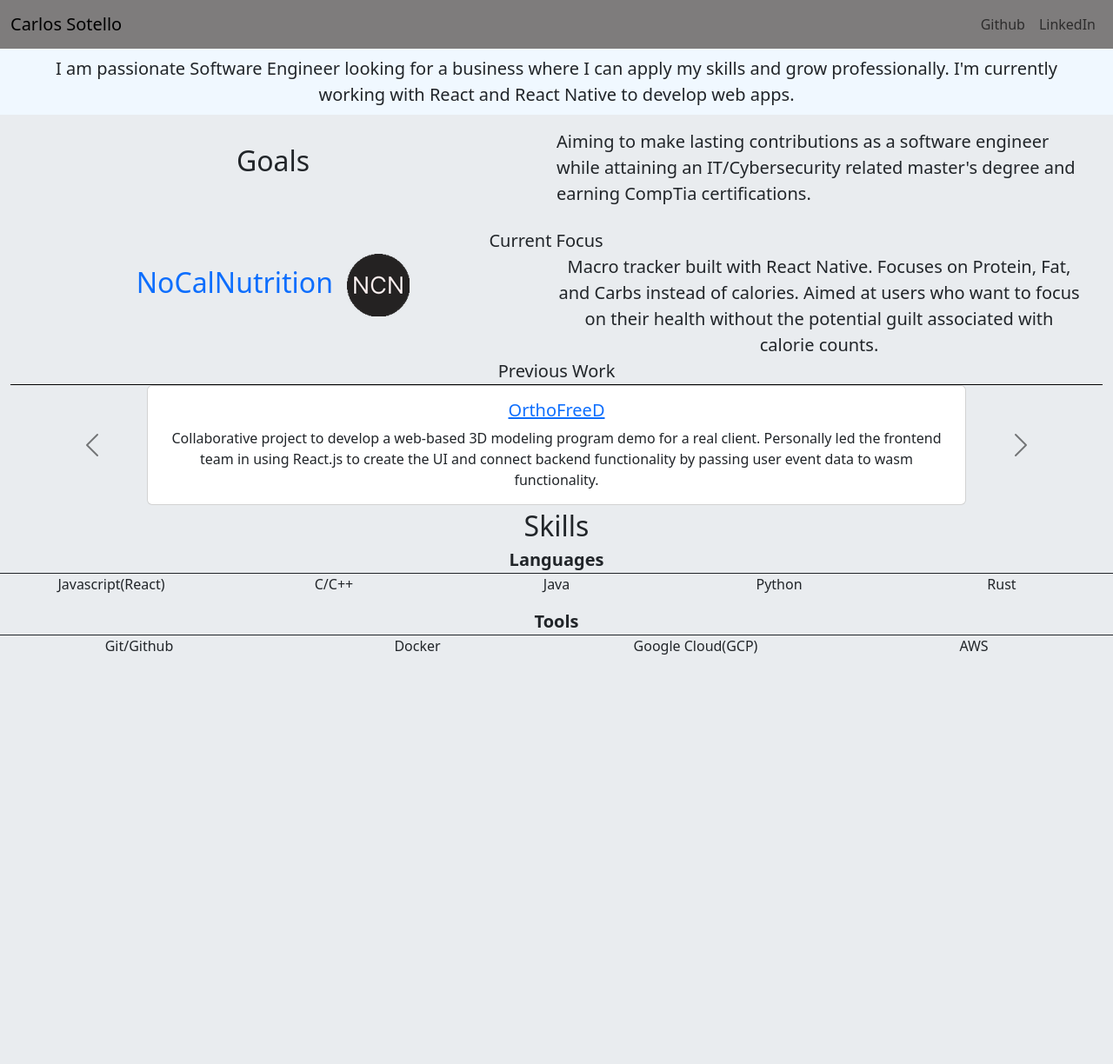
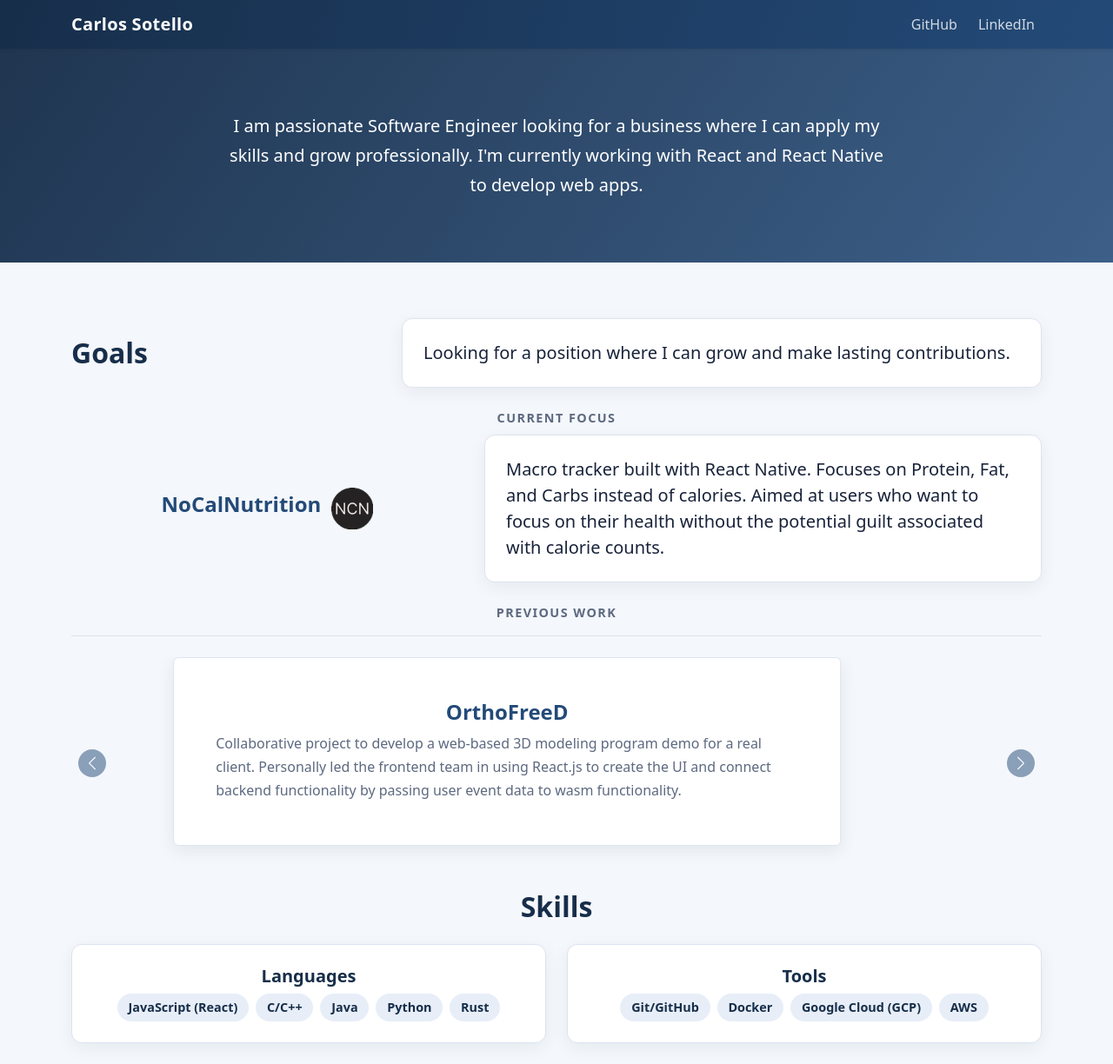
Before and after one commit to csotello/csotello.github.io, a plain HTML site: page index.html in a window 1280 px wide. Shown: the whole page at 87% size. Before the commit the page ends 803 px from the top, so only its background shows below. Drawn offline with nearby package versions, Linux system fonts and the light colour scheme.

Commit message:
generate style update

```diff
--- a/index.html
+++ b/index.html
@@ -2,7 +2,6 @@
 <html>
   <head>
     <title>Carlos Sotello</title>
-    <link type="stylesheet" href="style.css" />
     <meta charset="utf-8" />
     <meta name="viewport" content="width=device-width, initial-scale=1" />
     <link
@@ -11,6 +10,7 @@
       integrity="sha384-T3c6CoIi6uLrA9TneNEoa7RxnatzjcDSCmG1MXxSR1GAsXEV/Dwwykc2MPK8M2HN"
       crossorigin="anonymous"
     />
+    <link rel="stylesheet" href="style.css" />
     <script src="https://ajax.googleapis.com/ajax/libs/jquery/3.5.1/jquery.min.js"></script>
     <script
       src="https://cdn.jsdelivr.net/npm/bootstrap@5.3.2/dist/js/bootstrap.bundle.min.js"
@@ -19,13 +19,10 @@
     ></script>
   </head>
 
-  <body style="padding: 0" class="bg-body-secondary">
-    <nav
-      class="navbar navbar-expand-lg"
-      style="background-color: rgb(126, 124, 124)"
-    >
-      <div class="container-fluid">
-        <a href="#" class="navbar-brand">Carlos Sotello</a>
+  <body>
+    <nav class="navbar navbar-expand-lg navbar-dark shadow-sm">
+      <div class="container">
+        <a href="#" class="navbar-brand fw-semibold">Carlos Sotello</a>
         <button
           class="navbar-toggler"
           type="button"
@@ -41,9 +38,9 @@
           class="collapse navbar-collapse justify-content-end"
           id="navbarNav"
         >
-          <ul class="navbar-nav">
+          <ul class="navbar-nav gap-lg-2">
             <li class="nav-item">
-              <a class="nav-link" href="https://github.com/csotello">Github</a>
+              <a class="nav-link" href="https://github.com/csotello">GitHub</a>
             </li>
             <li class="nav-item">
               <a class="nav-link" href="https://www.linkedin.com/in/csotello/"
@@ -55,57 +52,75 @@
       </div>
     </nav>
 
-    <div
-      class="container-fluid mb-3 text-center"
-      style="background-color: aliceblue"
-    >
-      <div class="fs-5 px-5 py-2">
+    <main>
+      <section class="hero-section text-center">
+        <div class="container">
+          <div class="fs-5 mx-auto hero-copy">
             I am passionate Software Engineer looking for a business where I can
             apply my skills and grow professionally. I'm currently working with
             React and React Native to develop web apps.
           </div>
         </div>
+      </section>
 
-    <div class="container-fluid row">
-      <p class="fs-2 text-center col align-self-center">Goals</p>
-      <div class="fs-5 col align-self-center">
-        Aiming to make lasting contributions as a software engineer while
-        attaining an IT/Cybersecurity related master's degree and earning
-        CompTia certifications.
+      <section class="container section-space">
+        <div class="row align-items-center g-4">
+          <div class="col-md-4">
+            <h2 class="section-title mb-0">Goals</h2>
+          </div>
+          <div class="col-md-8">
+            <div class="content-card fs-5">
+              Looking for a position where I can grow and make lasting
+              contributions.
             </div>
           </div>
+        </div>
+      </section>
 
-    <div class="container-fluid pt-4 text-center row">
-      <div class="fs-5">Current Focus</div>
-      <div class="fs-2 col">
+      <section class="container section-space pt-0 text-center">
+        <p class="eyebrow mb-2">Current Focus</p>
+        <div class="row align-items-center justify-content-center g-4">
+          <div class="col-md-5">
             <a
-          class="text-decoration-none pe-2"
+              class="project-link"
               href="https://github.com/csotello/NoCalNutrition"
               >NoCalNutrition</a
             >
-        <img src="./ic_launcher_round.png" alt="NoCalNutrition" />
+            <img
+              class="project-icon ms-2"
+              src="./ic_launcher_round.png"
+              alt="NoCalNutrition"
+            />
           </div>
-      <div class="fs-5 col">
-        Macro tracker built with React Native. Focuses on Protein, Fat, and
-        Carbs instead of calories. Aimed at users who want to focus on their
-        health without the potential guilt associated with calorie counts.
+          <div class="col-md-7 text-md-start">
+            <div class="content-card fs-5">
+              Macro tracker built with React Native. Focuses on Protein, Fat,
+              and Carbs instead of calories. Aimed at users who want to focus on
+              their health without the potential guilt associated with calorie
+              counts.
             </div>
           </div>
+        </div>
+      </section>
 
-    <div class="container-fluid text-center">
-      <div class="fs-5 border-bottom border-black">Previous Work</div>
-      <div class="carousel slide d-flex" id="projectCarousel">
+      <section class="container section-space pt-0 text-center">
+        <p class="eyebrow border-bottom pb-3 mb-4">Previous Work</p>
+        <div
+          class="carousel slide project-carousel"
+          id="projectCarousel"
+          data-bs-ride="carousel"
+        >
           <div class="carousel-inner">
             <div class="carousel-item active">
-            <div class="card mx-auto w-75">
-              <div class="card-body">
-                <h5 class="card-title text-center">
+              <div class="card project-card mx-auto">
+                <div class="card-body p-4 p-md-5">
+                  <h3 class="card-title text-center h4">
                     <a
                       href="https://github.com/csotello/Gaffney-Orthotics-Capstone-Project"
                       >OrthoFreeD</a
                     >
-                </h5>
-                <p class="card-text">
+                  </h3>
+                  <p class="card-text mb-0">
                     Collaborative project to develop a web-based 3D modeling
                     program demo for a real client. Personally led the frontend
                     team in using React.js to create the UI and connect backend
@@ -116,33 +131,31 @@
               </div>
             </div>
             <div class="carousel-item">
-            <div class="card mx-auto w-75">
-              <div class="card-body">
-                <h5 class="card-title text-center">
+              <div class="card project-card mx-auto">
+                <div class="card-body p-4 p-md-5">
+                  <h3 class="card-title text-center h4">
                     <a href="https://github.com/csotello/CuteDogStash"
                       >CuteDogStash</a
                     >
-                </h5>
-                <p class="card-text">
+                  </h3>
+                  <p class="card-text mb-0">
                     Blog site written in Rust using the
                     <a href="https://github.com/yewstack/yew">Yew</a>
                     framework(similar to React.js) and
-                  <a href="https://github.com/thedodd/trunk">Trunk</a> to bundle
-                  generated .wasm and .js files. Aimed toward users on a shared
-                  computer, the site allows people to create accounts and post
-                  images(specifically of their dog) which others can rate.
-                  Storage persists through local storage.
+                    <a href="https://github.com/thedodd/trunk">Trunk</a> to
+                    bundle generated .wasm and .js files. Aimed toward users on
+                    a shared computer, the site allows people to create accounts
+                    and post images(specifically of their dog) which others can
+                    rate. Storage persists through local storage.
                   </p>
                 </div>
               </div>
             </div>
             <div class="carousel-item">
-            <div class="card mx-auto w-75">
-              <div class="card-body">
-                <h5 class="card-title text-center">
-                  <p>Husbot</p>
-                </h5>
-                <p class="card-text">
+              <div class="card project-card mx-auto">
+                <div class="card-body p-4 p-md-5">
+                  <h3 class="card-title text-center h4">Husbot</h3>
+                  <p class="card-text mb-0">
                     Personal project to create a Twitch chat bot for my
                     girlfriends stream. Current used and occasionally updated.
                     Integrated with Guild Wars 2 API to show player information.
@@ -159,11 +172,7 @@
             data-bs-target="#projectCarousel"
             data-bs-slide="prev"
           >
-          <span
-            class="carousel-control-prev-icon"
-            aria-hidden="true"
-            style="filter: invert(1)"
-          ></span>
+            <span class="carousel-control-prev-icon" aria-hidden="true"></span>
             <span class="visually-hidden">Previous</span>
           </button>
           <button
@@ -172,41 +181,40 @@
             data-bs-target="#projectCarousel"
             data-bs-slide="next"
           >
-          <span
-            class="carousel-control-next-icon"
-            aria-hidden="true"
-            style="filter: invert(1)"
-          ></span>
+            <span class="carousel-control-next-icon" aria-hidden="true"></span>
             <span class="visually-hidden">Next</span>
           </button>
         </div>
-    </div>
+      </section>
 
-    <div class="container-fluid text-center">
-      <div class="fs-2">Skills</div>
-      <div class="row pb-3">
-        <div
-          style="font-size: 20px; font-weight: bold; border-bottom: 1px solid"
-        >
-          Languages
-        </div>
-        <div class="col">Javascript(React)</div>
-        <div class="col">C/C++</div>
-        <div class="col">Java</div>
-        <div class="col">Python</div>
-        <div class="col">Rust</div>
-      </div>
-      <div class="row pb-5">
-        <div
-          style="font-size: 20px; font-weight: bold; border-bottom: 1px solid"
-        >
-          Tools
-        </div>
-        <div class="col">Git/Github</div>
-        <div class="col">Docker</div>
-        <div class="col">Google Cloud(GCP)</div>
-        <div class="col">AWS</div>
+      <section class="container section-space pt-0 text-center">
+        <h2 class="section-title mb-4">Skills</h2>
+        <div class="row g-4">
+          <div class="col-md-6">
+            <div class="skill-group h-100">
+              <h3 class="h5">Languages</h3>
+              <div class="d-flex flex-wrap justify-content-center gap-2">
+                <span class="badge rounded-pill">JavaScript (React)</span>
+                <span class="badge rounded-pill">C/C++</span>
+                <span class="badge rounded-pill">Java</span>
+                <span class="badge rounded-pill">Python</span>
+                <span class="badge rounded-pill">Rust</span>
               </div>
             </div>
+          </div>
+          <div class="col-md-6">
+            <div class="skill-group h-100">
+              <h3 class="h5">Tools</h3>
+              <div class="d-flex flex-wrap justify-content-center gap-2">
+                <span class="badge rounded-pill">Git/GitHub</span>
+                <span class="badge rounded-pill">Docker</span>
+                <span class="badge rounded-pill">Google Cloud (GCP)</span>
+                <span class="badge rounded-pill">AWS</span>
+              </div>
+            </div>
+          </div>
+        </div>
+      </section>
+    </main>
   </body>
 </html>
--- a/style.css
+++ b/style.css
@@ -1,5 +1,74 @@
-/* Remove the navbar's default margin-bottom and rounded borders */
+:root {
+  --ink: #18233a;
+  --muted-ink: #5d6980;
+  --brand: #234a78;
+  --brand-dark: #172e4a;
+  --surface: #ffffff;
+  --canvas: #f4f7fb;
+  --line: #dce4f0;
+}
+
+body {
+  color: var(--ink);
+  background: var(--canvas);
+  font-family: system-ui, -apple-system, "Segoe UI", sans-serif;
+}
+
 .navbar {
-    margin-bottom: 0;
-    border-radius: 0;
-  }
+  background: linear-gradient(110deg, var(--brand-dark), var(--brand));
+}
+
+.navbar-brand { letter-spacing: .015em; }
+.nav-link { color: rgba(255, 255, 255, .8) !important; }
+.nav-link:hover, .nav-link:focus { color: #fff !important; }
+
+.hero-section {
+  padding: 4.5rem 0;
+  color: #fff;
+  background: linear-gradient(125deg, rgba(23, 46, 74, .96), rgba(35, 74, 120, .88));
+}
+
+.hero-copy { max-width: 47rem; line-height: 1.7; }
+.section-space { padding-top: 4rem; padding-bottom: 1.5rem; }
+.section-title { color: var(--brand-dark); font-weight: 700; }
+
+.eyebrow {
+  color: var(--muted-ink);
+  font-size: .9rem;
+  font-weight: 700;
+  letter-spacing: .1em;
+  text-transform: uppercase;
+}
+
+.content-card, .skill-group {
+  padding: 1.5rem;
+  background: var(--surface);
+  border: 1px solid var(--line);
+  border-radius: .75rem;
+  box-shadow: 0 .35rem 1.25rem rgba(24, 35, 58, .06);
+}
+
+.project-link, .card-title a {
+  color: var(--brand);
+  font-weight: 700;
+  text-decoration: none;
+}
+.project-link { font-size: 1.5rem; }
+.project-link:hover, .card-title a:hover { color: var(--brand-dark); text-decoration: underline; }
+.project-icon { width: 3rem; height: 3rem; }
+
+.project-carousel { padding: 0 3.25rem; }
+.project-card { max-width: 48rem; border: 1px solid var(--line); box-shadow: 0 .35rem 1.25rem rgba(24, 35, 58, .08); }
+.card-text { color: var(--muted-ink); line-height: 1.7; text-align: left; }
+.carousel-control-prev, .carousel-control-next { width: 3rem; }
+.carousel-control-prev-icon, .carousel-control-next-icon { background-color: var(--brand); border-radius: 50%; background-size: 55%; }
+
+.skill-group h3 { color: var(--brand-dark); font-weight: 700; }
+.badge { padding: .55rem .8rem; color: var(--brand-dark); background: #e7eef8; font-size: .9rem; font-weight: 600; }
+
+@media (max-width: 767.98px) {
+  .hero-section { padding: 3rem 0; }
+  .section-space { padding-top: 3rem; }
+  .project-carousel { padding: 0 2.5rem; }
+  .project-icon { display: block; margin: .75rem auto 0 !important; }
+}
```
Lines whose indentation alone changed are shown as unchanged.
